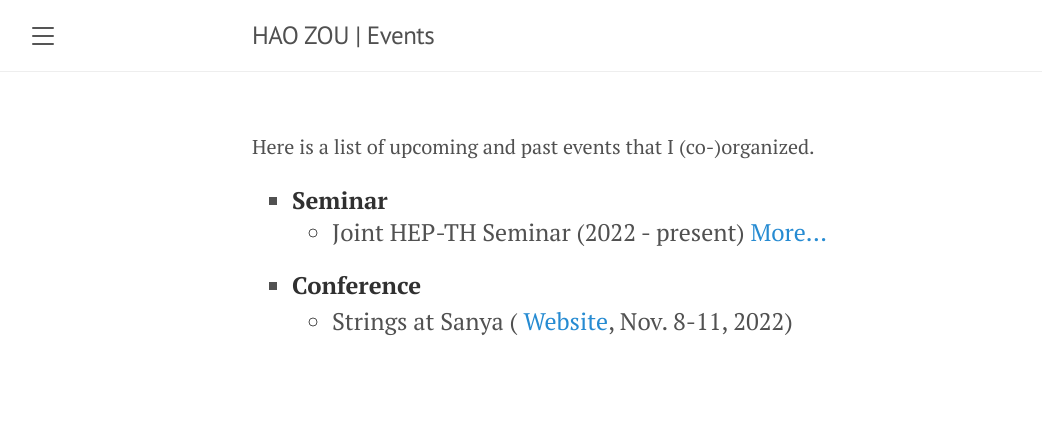
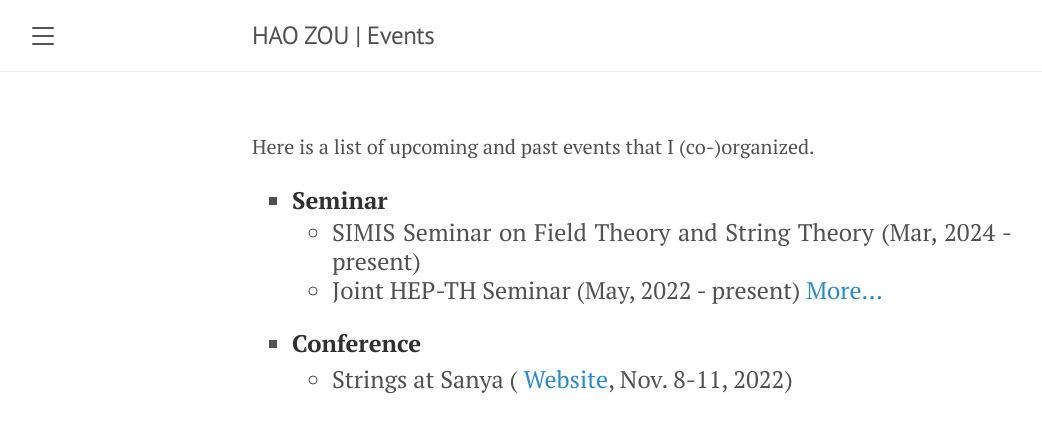
Before and after one commit to hhzou/hhzou.github.io, a Jekyll site: the page built from events/index.html, in a window 1280 px wide. Shown: the top 433 px of the page, without its empty margins (8-1050 px from the left). Built offline with Jekyll 4.4.1, drawn with Linux system fonts in a browser that asks for light colours.

Commit message:
Update index.html

```diff
--- a/events/index.html
+++ b/events/index.html
@@ -22,7 +22,10 @@ title: Events
 		<li> <strong> Seminar </strong>
 			<ul style="font-size:1 em; line-height: 120%; list-style-type: circle;">
 				<li>
-					Joint HEP-TH Seminar (2022 - present) <a href="https://jointhepth.github.io" target="_blank" rel="noopener noreferrer">More...</a>
+					SIMIS Seminar on Field Theory and String Theory (Mar, 2024 - present)
+				</li>
+				<li>
+					Joint HEP-TH Seminar (May, 2022 - present) <a href="https://jointhepth.github.io" target="_blank" rel="noopener noreferrer">More...</a>
 				</li>
 			</ul>
 		</li>
```
